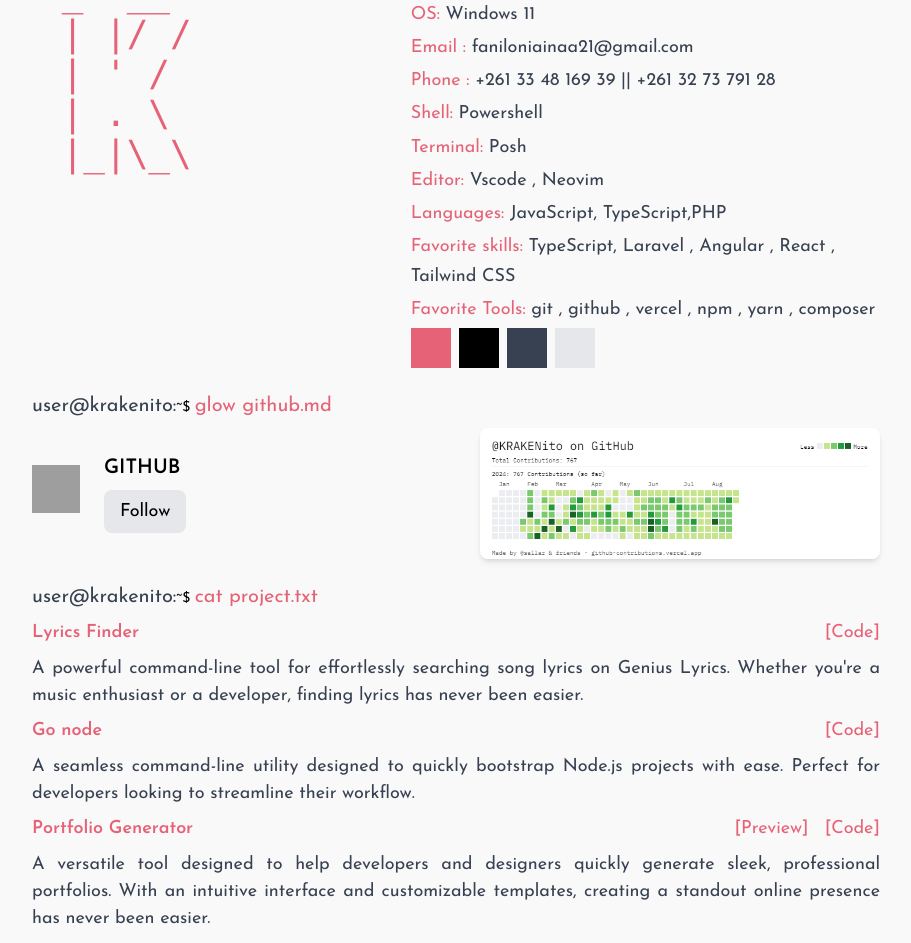
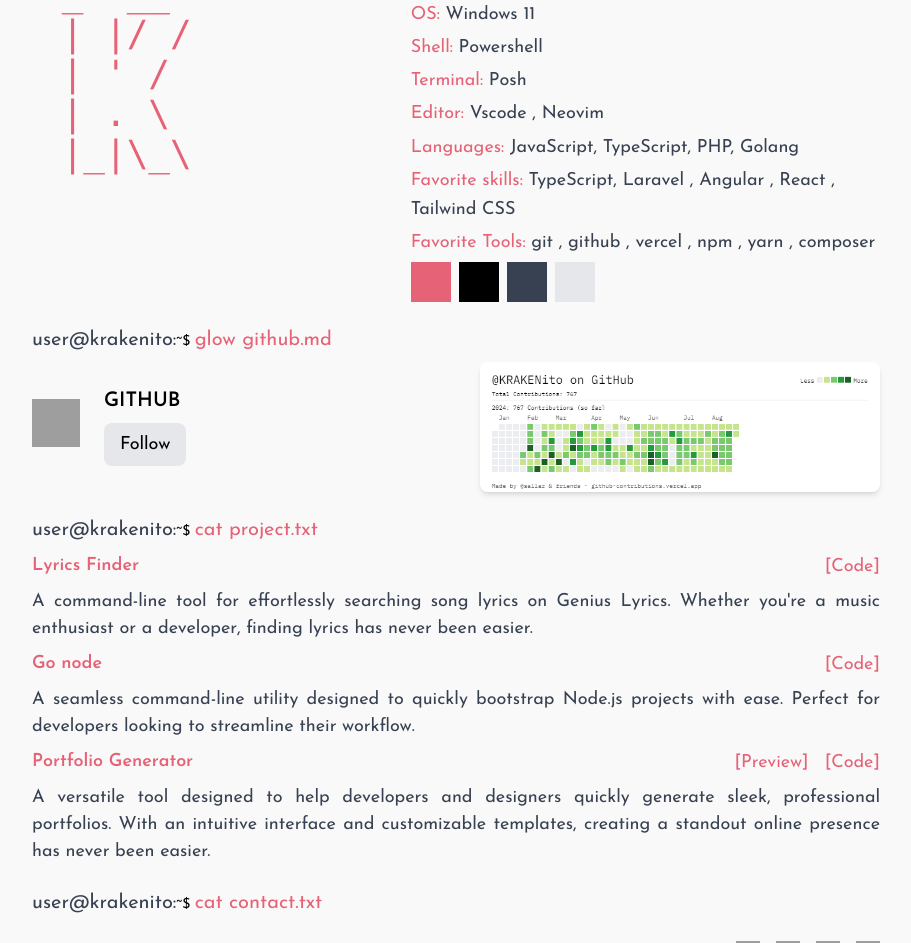
Before and after one commit to KRAKENito/portfolio, an Angular app: page / in a window 1280 px wide. Shown: the part 460-1403 px from the top of the page, without its empty margins (184-1095 px from the left). Built offline with nearby package versions, Linux system fonts and the light colour scheme; grey boxes are pictures that could not be loaded.

Commit message:
feat(contact): adding contact section

```diff
--- a/src/app/modules/home/home.component.html
+++ b/src/app/modules/home/home.component.html
@@ -33,7 +33,7 @@
       <span class="text-[#E66276]">Hello world !</span> I'm a developer with a
       passion for creating innovative solutions that make a significant impact.
       Currently, I'm a student at
-      <span class="text-[#E66276]">ESTI Antanimena</span>. I love using
+      <span class="text-[#E66276]">ESTI Antanimena</span>. I enjoy using
       <span class="text-[#E66276]">TypeScript & PHP</span>. I’m always eager to
       embrace new challenges and continuously refine my skills. I believe in
       pushing the boundaries of what's possible and delivering high-quality
@@ -67,17 +67,6 @@
           <span class="text-[#E66276]">OS:</span> Windows 11
         </p>
         <p class="text-gray-700">
-          <span class="text-[#E66276]">Email : </span>
-          <a href="mailto:faniloniainaa21&64;gmail.com"
-            >faniloniainaa21&#64;gmail.com
-          </a>
-        </p>
-
-        <p class="text-gray-700">
-          <span class="text-[#E66276]">Phone :</span> +261 33 48 169 39 || +261
-          32 73 791 28
-        </p>
-        <p class="text-gray-700">
           <span class="text-[#E66276]">Shell:</span>
           Powershell
         </p>
@@ -91,8 +80,8 @@
         </p>
 
         <p class="text-gray-700">
-          <span class="text-[#E66276]">Languages:</span> JavaScript,
-          TypeScript,PHP
+          <span class="text-[#E66276]">Languages:</span> JavaScript, TypeScript,
+          PHP, Golang
         </p>
         <p class="text-gray-700">
           <span class="text-[#E66276]">Favorite skills:</span>
@@ -169,9 +158,9 @@
       </div>
     </div>
     <p class="mt-2 text-justify text-gray-700">
-      A powerful command-line tool for effortlessly searching song lyrics on
-      Genius Lyrics. Whether you're a music enthusiast or a developer, finding
-      lyrics has never been easier.
+      A command-line tool for effortlessly searching song lyrics on Genius
+      Lyrics. Whether you're a music enthusiast or a developer, finding lyrics
+      has never been easier.
     </p>
     <div class="flex justify-between items-center mt-2">
       <p class="text-lg text-[#E66276] font-semibold">Go node</p>
@@ -219,7 +208,13 @@
       easier.
     </p>
   </div>
-
+  <!--Contact section-->
+  <div class="mt-6 w-full">
+    <p class="text-sm text-left">
+      <span class="text-gray-700 text-xl">user&#64;krakenito:</span>~$
+      <span class="text-xl text-[#E66276]">cat contact.txt </span>
+    </p>
+  </div>
   <!-- Footer -->
   <div class="flex flex-row justify-between mt-6 w-full">
     <p class="text-gray-700">Designed by KRAKENito</p>
--- a/src/index.html
+++ b/src/index.html
@@ -5,7 +5,7 @@
     <title>Faniloniaina RAMILISON</title>
     <base href="/" />
     <meta name="viewport" content="width=device-width, initial-scale=1" />
-    <link rel="icon" type="image/x-icon" href="../src/assets/pf.ico" />
+    <link rel="icon" type="image/x-icon" href="../src/assets/pf.png" />
     <link rel="preconnect" href="https://fonts.googleapis.com" />
     <link rel="preconnect" href="https://fonts.gstatic.com" crossorigin />
     <link
```
